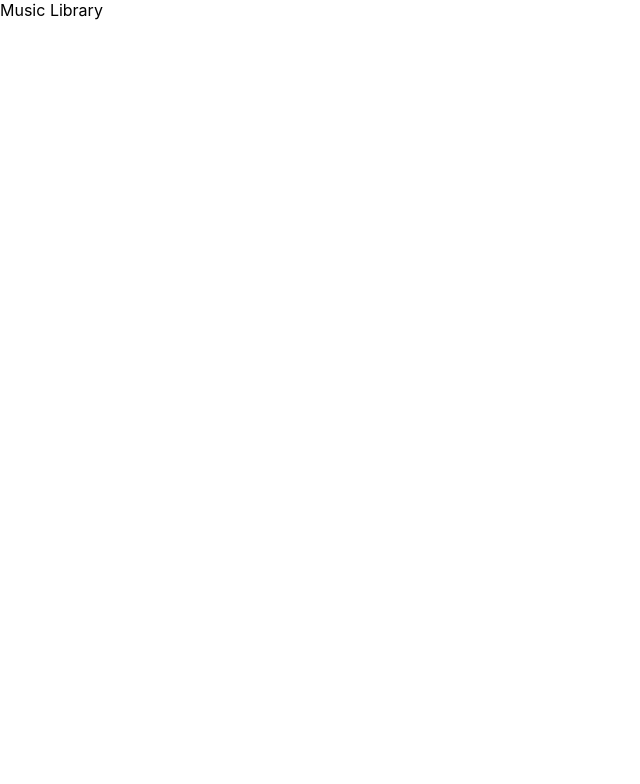
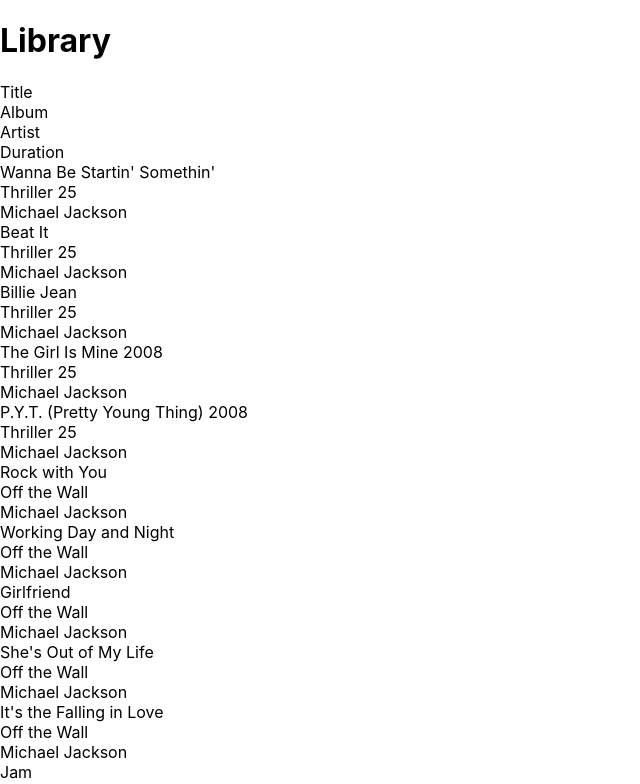
Before and after one commit to Extazx2/react-music-library, a React (Create React App) app: page / in a window 1280 px wide. Shown: the top 784 px of the page, without its empty margins (0-640 px from the left). Built offline with nearby package versions, Linux system fonts and the light colour scheme.

Commit message:
create a library component to expose our beautiful db

```diff
--- a/src/App.js
+++ b/src/App.js
@@ -1,10 +1,11 @@
 import './App.css';
+import Library from './components/Library';
 
 function App() {
   return (
     <div className="App">
       <header className="App-header">
-        Music Library
+        <Library />
       </header>
     </div>
   );
--- a/src/collections/db.js
+++ b/src/collections/db.js
@@ -1,11 +1,11 @@
 import albumsCollection from "./albums.json"
 import songsCollection from "./songs.json"
 
-function getAlbums() {
+const getAlbums = () => {
     return Promise.resolve(albumsCollection)
 }
 
-function getSongs() {
+const getSongs = () => {
     // For each song in the songsCollection, we will try to find the matching album
     const songs = songsCollection.map(song => {
         // We try to find the album whose id is the same as the album id of the song
@@ -19,7 +19,8 @@
     return Promise.resolve(songs)
 }
 
-export default {
+const db = {
     getAlbums,
     getSongs
 }
+export default db
--- /dev/null
+++ b/src/components/Library.jsx
@@ -0,0 +1,36 @@
+import { useEffect, useState } from "react";
+import { getSongs } from "../services/library";
+
+const Library = () => {
+    const [songs, setSongs] = useState([])
+
+    // Empty array means executed only once at component mount.
+    useEffect(() => {
+        getSongs()
+            .then(setSongs) // syntax equals (data => setSongs(data))
+    }, [])
+
+    const listItems = songs.map(song => (
+        <div key={song.id}>
+            <div className="title">{song.title}</div>
+            <div className="album">{song.album.title}</div>
+            <div className="artist">{song.album.artist}</div>
+        </div>
+    ))
+
+    console.log(listItems)
+    return (
+        <div className="Library">
+            <h1>Library</h1>
+            <div className="table-header">
+                <div className="column title">Title</div>
+                <div className="column album">Album</div>
+                <div className="column artist">Artist</div>
+                <div className="column duration">Duration</div>
+            </div>
+            {listItems}
+        </div>
+    )
+}
+
+export default Library
```
